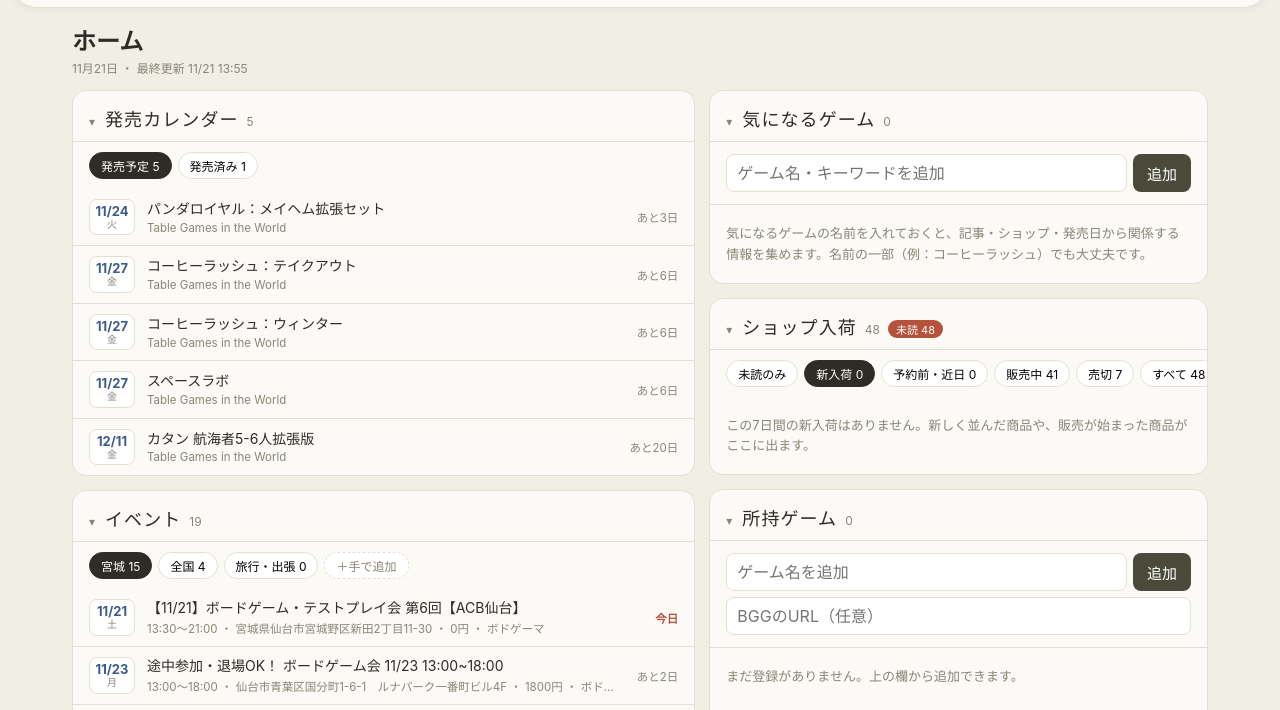
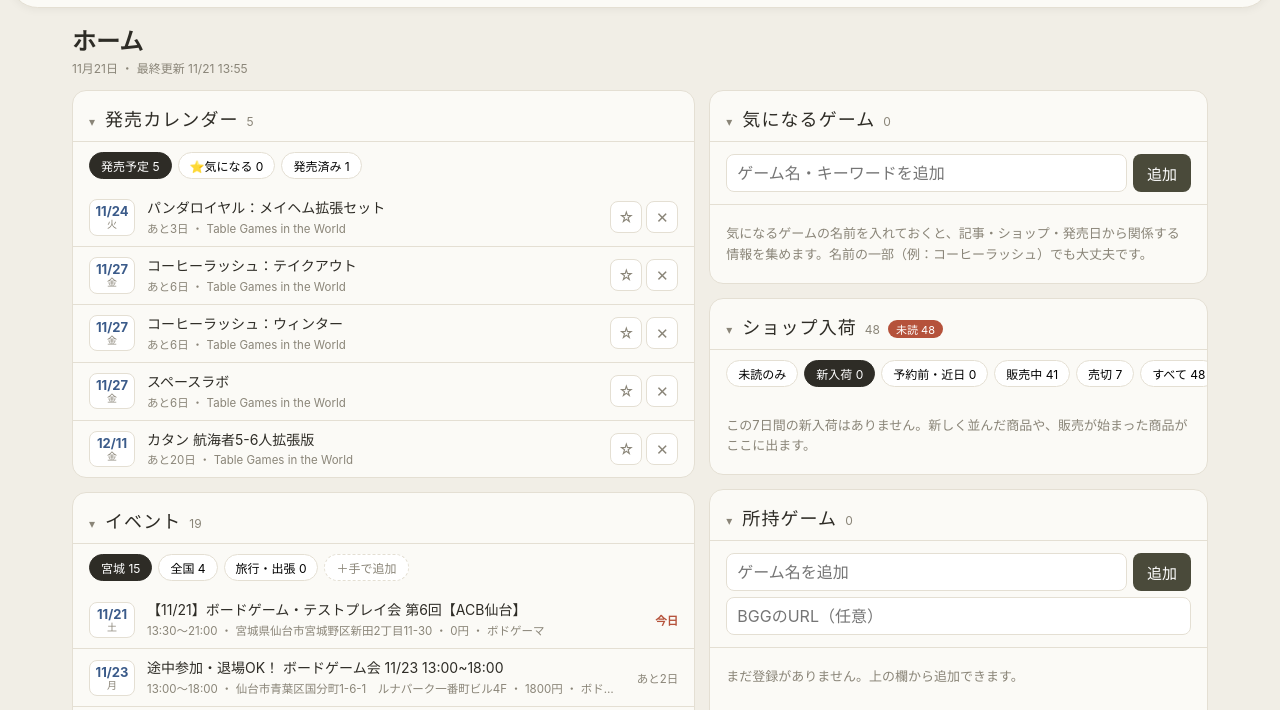
Before and after one commit to jyugemu915/bg-board, a plain HTML site: page index.html in a window 1280 px wide. Shown: the part 57-767 px from the top of the page. Drawn offline with Linux system fonts and the light colour scheme.

Commit message:
発売カレンダーに気になる・興味なしボタンを追加
Co-Authored-By: Claude Opus 5.5 <noreply@anthropic.com>
Claude-Session: https://claude.ai/code/session_01AR2TnjmsixKQnUHbmPU2KU

```diff
--- a/app.js
+++ b/app.js
@@ -35,6 +35,9 @@ let owned = store.get(LS_OWNED, []);
 let read = new Set(store.get(LS_READ, []));
 let watch = store.get(LS_WATCH, []);
 let myEvents = store.get("bgb.myevents.v1", []);
+let hiddenRel = new Set(store.get("bgb.hiddenrel.v1", []));
+const saveHidden = () => store.set("bgb.hiddenrel.v1", [...hiddenRel]);
+const isWatched = (name) => watch.some((w) => norm(name).includes(norm(w.q)) || norm(w.q).includes(norm(name)));
 function markRead(urls) { urls.forEach((u) => read.add(u)); store.set(LS_READ, [...read].slice(-4000)); }
 // 既存の配置に新しいボックスを一度だけ足す
 if (!layout.some((b) => b.type === "watch") && !store.get("bgb.added.watch", false)) {
@@ -256,29 +259,50 @@ function calendarBox(b) {
   const st = (ui[b.id] ||= { tab: "予定", n: 5 });
   const t = todayStr();
   const all = news?.releases || [];
-  const upcoming = all.filter((r) => !r.date || r.date >= t).sort((a, b2) => (a.date || "9999").localeCompare(b2.date || "9999"));
-  const past = all.filter((r) => r.date && r.date < t).sort((a, b2) => b2.date.localeCompare(a.date));
-  const list = st.tab === "予定" ? upcoming : past;
+  const visible = all.filter((r) => !hiddenRel.has(r.key));
+  const upcoming = visible.filter((r) => !r.date || r.date >= t).sort((a, c) => (a.date || "9999").localeCompare(c.date || "9999"));
+  const past = visible.filter((r) => r.date && r.date < t).sort((a, c) => c.date.localeCompare(a.date));
+  const hidden = all.filter((r) => hiddenRel.has(r.key));
+  const tabs = { 予定: upcoming, 気になる: upcoming.filter((r) => isWatched(r.game)), 発売済み: past, 非表示: hidden };
+  const list = tabs[st.tab] || [];
   const el = boxShell(b, TYPES.calendar.title, upcoming.length);
   const chips = document.createElement("div");
   chips.className = "chips";
-  for (const [k, n] of [["予定", upcoming.length], ["発売済み", past.length]]) {
+  for (const k of Object.keys(tabs)) {
+    if (k === "非表示" && !hidden.length) continue;
     const c = document.createElement("button");
-    c.className = "chip" + (st.tab === k ? " on" : "");
-    c.textContent = `${k === "予定" ? "発売予定" : k} ${n}`;
+    c.className = "chip" + (st.tab === k ? " on" : "") + (k === "非表示" ? " ghost" : "");
+    c.textContent = `${k === "予定" ? "発売予定" : k === "気になる" ? "⭐気になる" : k} ${tabs[k].length}`;
     c.onclick = () => { st.tab = k; st.n = 5; render(); };
     chips.appendChild(c);
   }
   el.appendChild(chips);
-  if (!list.length) el.insertAdjacentHTML("beforeend", `<div class="empty">${st.tab === "予定" ? "記事やショップから発売日が見つかると、ここに並びます。" : "まだ記録がありません。発売日を過ぎたものがここに残ります。"}</div>`);
+  const msg = { 予定: "記事やショップから発売日が見つかると、ここに並びます。", 気になる: "⭐を押したゲームや、気になるゲームに登録した名前に合うものがここに出ます。",
+    発売済み: "まだ記録がありません。発売日を過ぎたものがここに残ります。", 非表示: "" };
+  if (!list.length) el.insertAdjacentHTML("beforeend", `<div class="empty">${msg[st.tab]}</div>`);
   for (const r of list.slice(0, st.n)) {
     const l = r.links[0];
     const srcs = [...new Set(r.links.map((x) => x.source))].join("・");
     const typ = r.type === "販売開始" ? `<span class="tag">販売開始</span>` : r.type === "近日" ? `<span class="tag">予約前</span>` : r.type !== "発売" ? `<span class="tag">${esc(r.type)}</span>` : "";
-    el.insertAdjacentHTML("beforeend", `<a class="row" href="${esc(l.url)}" target="_blank" rel="noopener">
-      ${dayBadge(r)}
-      <div class="rt"><div class="t">${esc(r.game)}${typ}</div><div class="s">${esc(srcs)}${r.price ? " ・ " + esc(r.price) : ""}</div></div>
-      <div class="rd">${daysLeft(r)}</div></a>`);
+    const starred = isWatched(r.game);
+    const row = document.createElement("div");
+    row.className = "row" + (starred ? " starred" : "");
+    row.innerHTML = `${dayBadge(r)}
+      <a class="rt" href="${esc(l.url)}" target="_blank" rel="noopener"><div class="t">${esc(r.game)}${typ}</div><div class="s">${daysLeft(r) ? daysLeft(r) + " ・ " : ""}${esc(srcs)}${r.price ? " ・ " + esc(r.price) : ""}</div></a>
+      <div class="acts">${st.tab === "非表示"
+        ? `<button data-a="show" title="表示に戻す">↩︎</button>`
+        : `<button data-a="star" class="${starred ? "on" : ""}" title="気になる">${starred ? "★" : "☆"}</button><button data-a="hide" title="興味なし">✕</button>`}</div>`;
+    row.querySelectorAll("[data-a]").forEach((btn) => btn.onclick = () => {
+      const a = btn.dataset.a;
+      if (a === "star") {
+        if (starred) watch = watch.filter((w) => !(norm(r.game).includes(norm(w.q)) || norm(w.q).includes(norm(r.game))));
+        else watch.unshift({ q: r.game, added: new Date().toISOString() });
+        store.set(LS_WATCH, watch);
+      } else if (a === "hide") { hiddenRel.add(r.key); saveHidden(); }
+      else if (a === "show") { hiddenRel.delete(r.key); saveHidden(); }
+      render();
+    });
+    el.appendChild(row);
   }
   if (list.length > st.n) {
     const m = document.createElement("button");
--- a/style.css
+++ b/style.css
@@ -70,3 +70,9 @@ form.add button{border:0;background:var(--dark);color:#fff;border-radius:8px;pad
 .wdet{background:#f6f3ec;padding-left:20px}
 .wdet .row{padding:8px 16px}
 .trips{font-size:12px;color:#3b5b8a;padding:4px 16px 8px;line-height:1.6}
+
+a.rt{display:block;min-width:0;flex:1}
+.acts{flex:none;display:flex;gap:4px}
+.acts button{border:1px solid var(--line);background:#fff;border-radius:8px;width:32px;height:32px;font-size:15px;color:var(--muted);padding:0}
+.acts button.on{color:#d79b00;border-color:#f0d58a;background:#fff8e1}
+.row.starred{background:#fffaeb}
```
